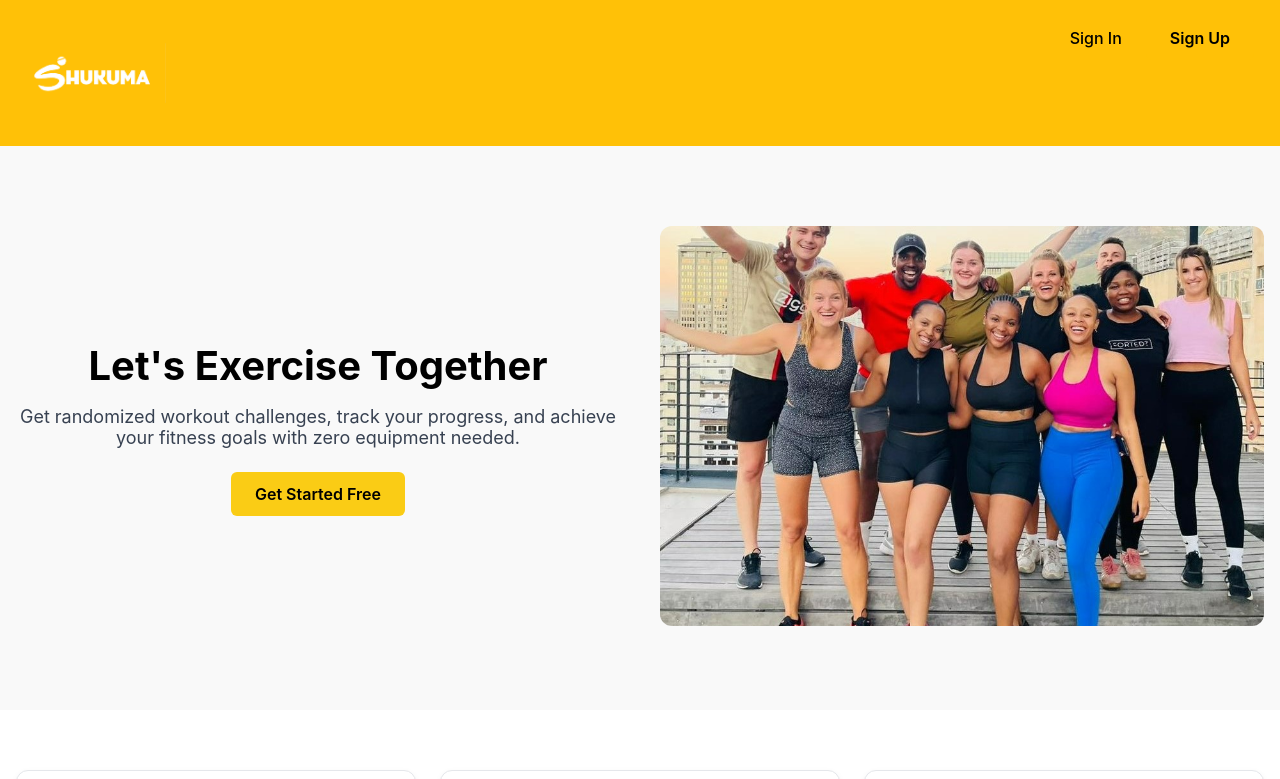
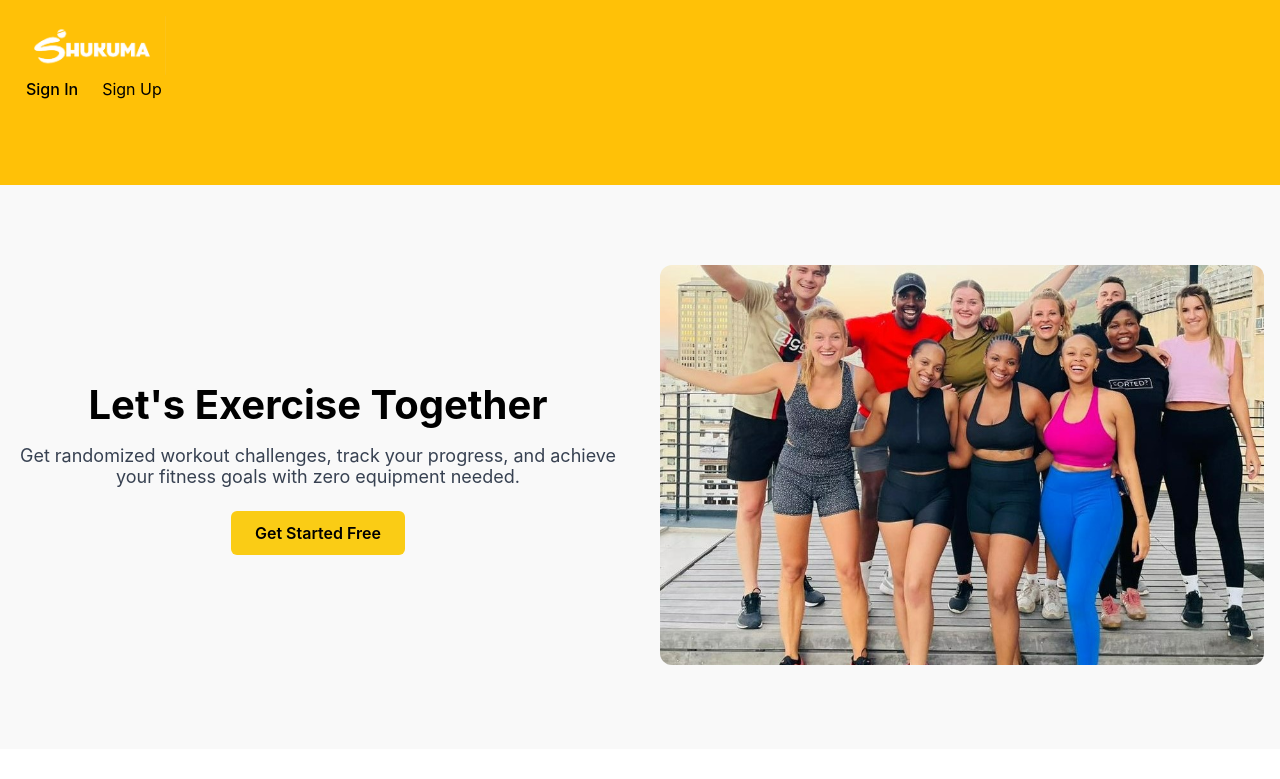
Before and after one commit to DiksonIvySon/ShukumaApp, a React (Vite) app in the folder frontend/: page / in a window 1280 px wide. Shown: the top 779 px of the page. Built offline with nearby package versions, Linux system fonts and the light colour scheme.

Commit message:
added an more styling.

```diff
--- a/frontend/src/pages/HomePage.jsx
+++ b/frontend/src/pages/HomePage.jsx
@@ -12,11 +12,11 @@ export default function HomePage() {
     <div className="homepage">
       {/* Header */}
       <header className="header">
-        <div className="container header-content">
+        <div className="container">
           <img src={logo} alt="Shukuma logo" width={150}/>
           <nav className="nav">
-            <Link to="/signin" className="nav-link">Sign In</Link>
-            <Link to="/signup" className="btn btn-primary">Sign Up</Link>
+            <Link to="/signin" className="nav-link btn-primary">Sign In</Link>
+            <Link to="/signup" className="btn-primary">Sign Up</Link>
           </nav>
         </div>
       </header>
--- a/frontend/src/pages/SignInPage.jsx
+++ b/frontend/src/pages/SignInPage.jsx
@@ -1,6 +1,9 @@
+
 import { useState } from "react"
 import { useNavigate, Link } from "react-router-dom"
 import axios from "axios"
+
+import loginImage from "../assets/login-image.png";
 
 // ✅ Put this at the top of your file
 const API_BASE = process.env.NODE_ENV === "production"
@@ -29,6 +32,10 @@ export default function SignInPage() {
 
   return (
     <div className="auth-container">
+      {/* Left Image */}
+      <div className="auth-image">
+        <img src={loginImage} alt="login image" />
+      </div>
       <div className="auth-box">
         <h2 className="auth-title">Welcome back to Shukuma</h2>
         <form onSubmit={handleSubmit} className="form">
--- a/frontend/src/pages/SignUpPage.jsx
+++ b/frontend/src/pages/SignUpPage.jsx
@@ -1,6 +1,8 @@
 import { useState } from "react"
 import { useNavigate, Link } from "react-router-dom"
 import axios from "axios"
+
+import signupImage from "../assets/symbol-logo.png";
 
 // ✅ Use API_BASE at the top
 const API_BASE = process.env.NODE_ENV === "production"
@@ -81,6 +83,9 @@ export default function SignUpPage() {
           </Link>
         </p>
       </div>
+      <div className="auth-image">
+        <img src={signupImage} alt="login image" />
+      </div>
     </div>
   )
 }
```
